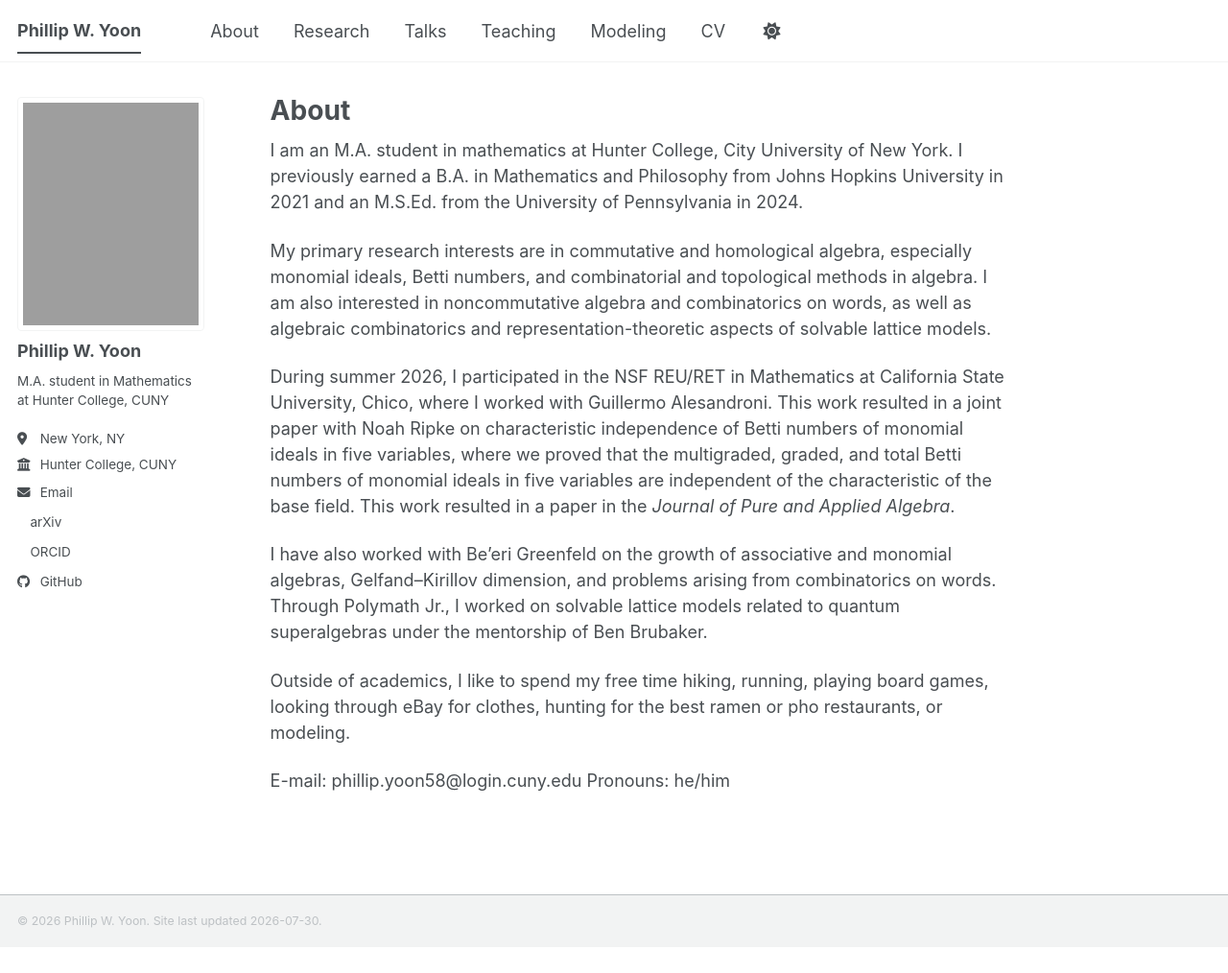
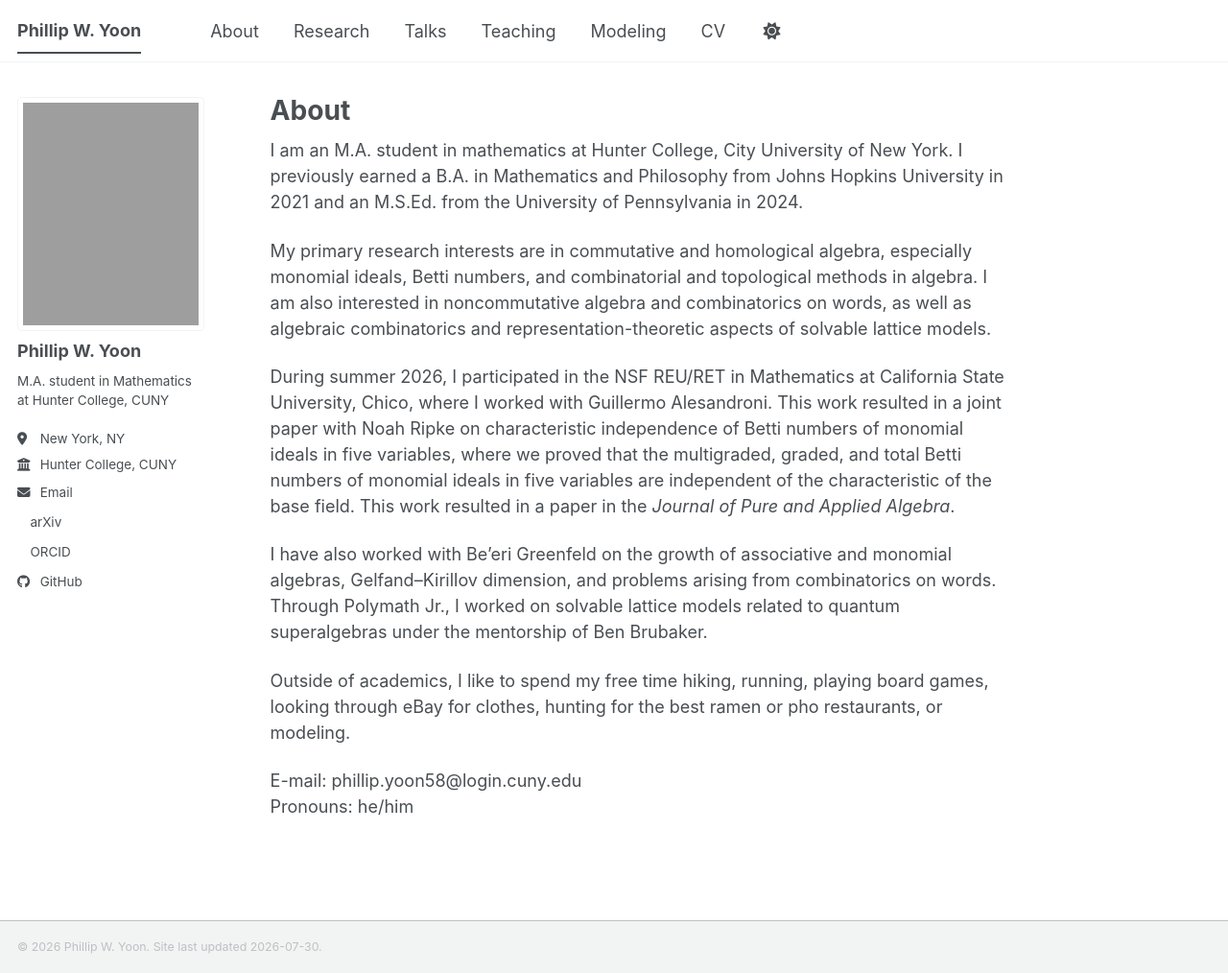
Before and after one commit to pwyoon/pwyoon.github.io, a Jekyll site: the page built from _pages/about.md, in a window 1280 px wide and 1014 px high. Shown: the whole window at 96% size. Built offline with Jekyll 4.4.1, drawn with Linux system fonts in a browser that asks for light colours; a style sheet for code colours, icons or effects is not loaded.

```diff
--- a/_pages/about.md
+++ b/_pages/about.md
@@ -24,5 +24,5 @@ I have also worked with Be’eri Greenfeld on the growth of associative and mono
 
 Outside of academics, I like to spend my free time hiking, running, playing board games, looking through eBay for clothes, hunting for the best ramen or pho restaurants, or modeling.
 
-E-mail: phillip.yoon58@login.cuny.edu
+E-mail: phillip.yoon58@login.cuny.edu\
 Pronouns: he/him
```
